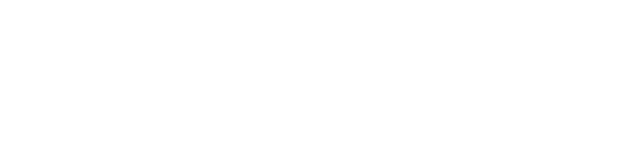
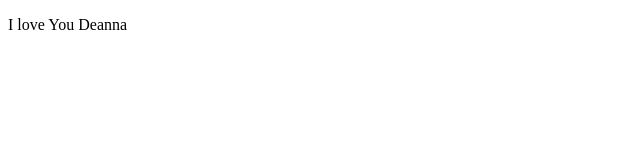
Before and after one commit to Git-Aidan/PersonalWebsite, a plain HTML site: page index.html in a window 1280 px wide. Shown: the whole page, without its empty margins (0-640 px from the left). Drawn offline with Linux system fonts and the light colour scheme.

Commit message:
Update index.html

```diff
--- a/index.html
+++ b/index.html
@@ -1,6 +1,6 @@
 <!DOCTYPE html>
 <html>
 <body>
-<head><script async src="https://pagead2.googlesyndication.com/pagead/js/adsbygoogle.js?client=ca-pub-7628189070102491" crossorigin="anonymous"></script></head>
+  <p> I love You Deanna </p>
 </body>
 </html>
```
